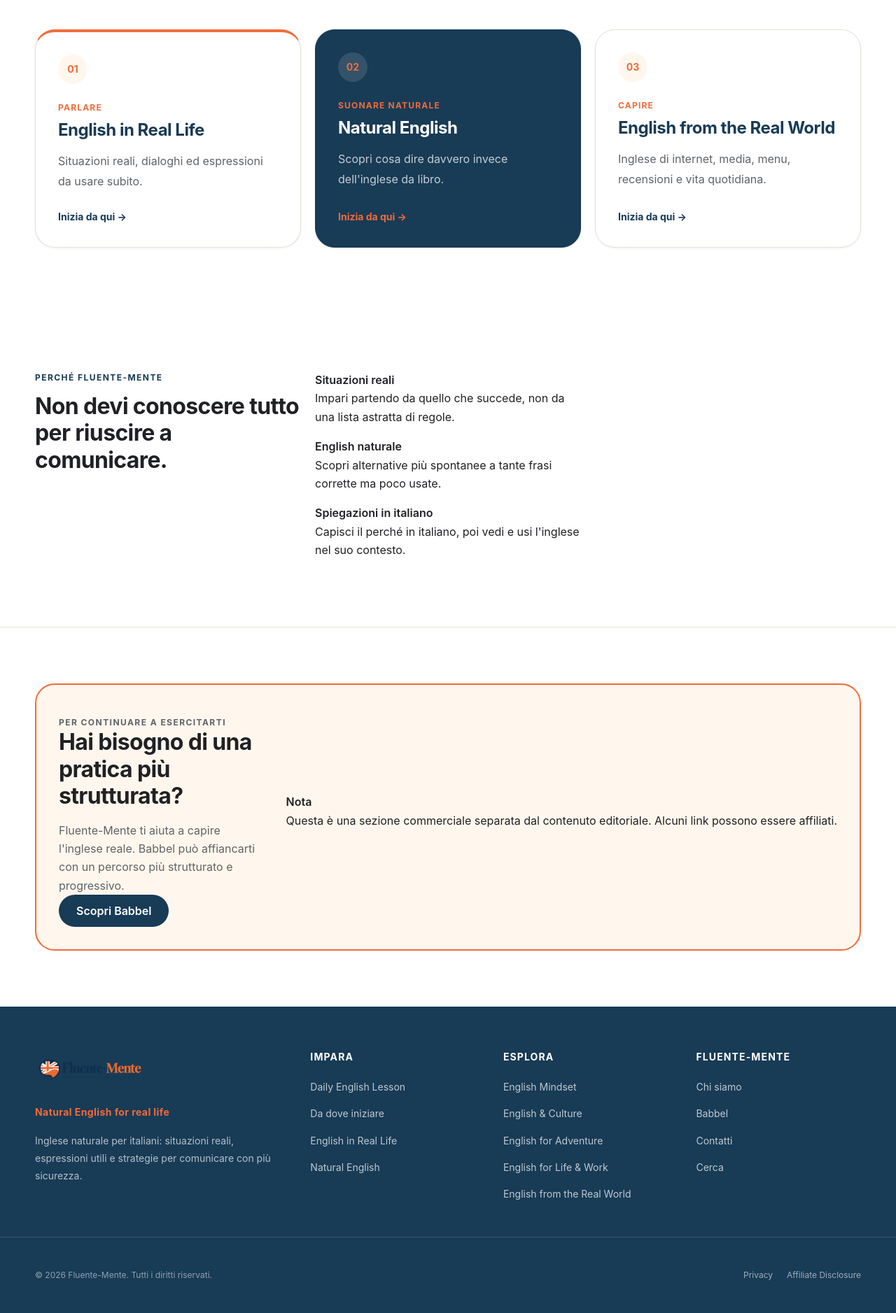
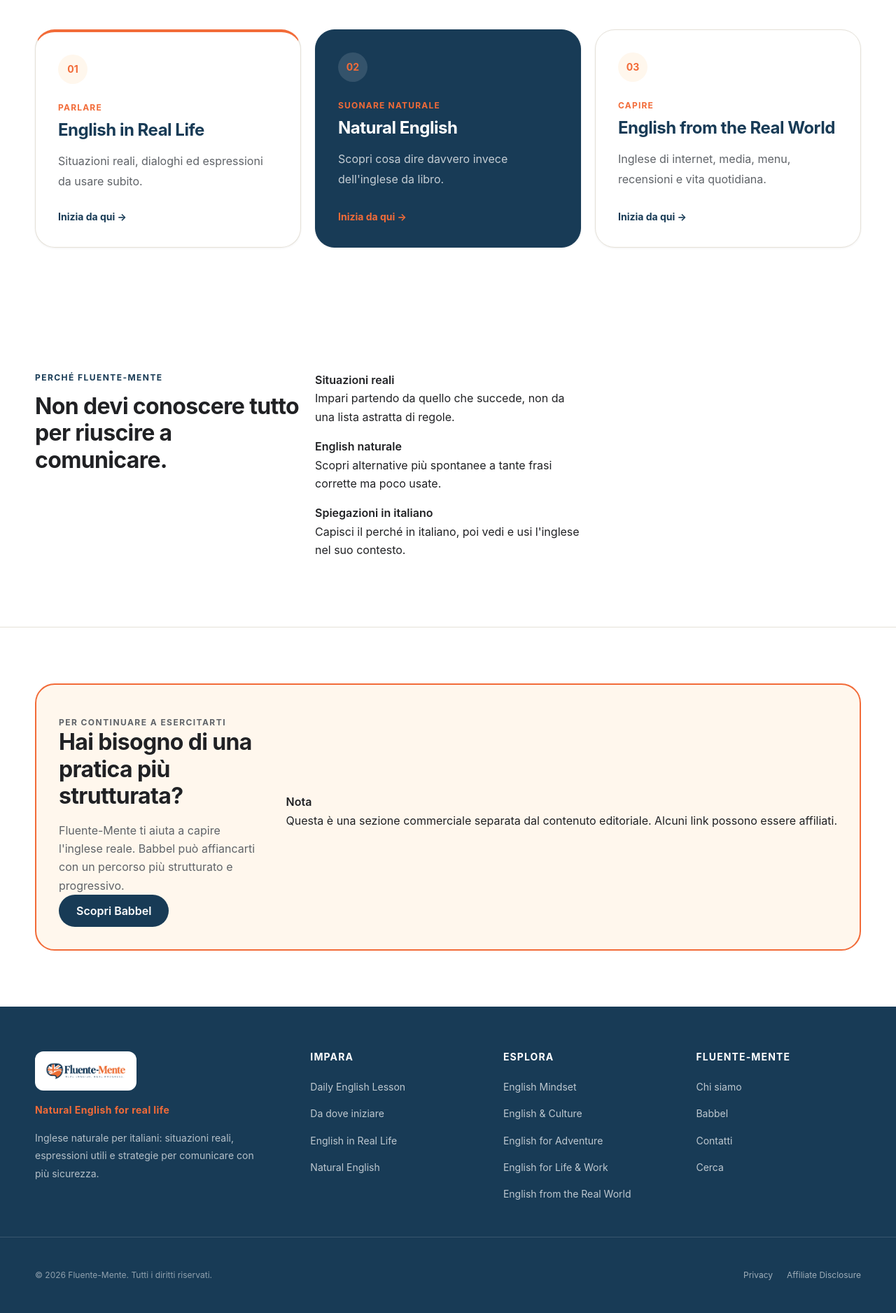
Before and after one commit to Nausica-20/Fluente-Mente, a Jekyll site: the page built from index.md, in a window 1280 px wide. Shown: the part 1455-3332 px from the top of the page at 70% size. Built offline with Jekyll 4.4.1, drawn with Linux system fonts in a browser that asks for light colours.

Commit message:
Refactor footer styles for improved layout and design

```diff
--- a/_sass/footer.scss
+++ b/_sass/footer.scss
@@ -18,7 +18,7 @@
   display: grid;
 
   grid-template-columns:
-    minmax(240px, 1.5fr)
+    minmax(220px, 1.5fr)
     repeat(3, minmax(150px, 1fr));
 
   gap: $space-10;
@@ -33,36 +33,70 @@
 // ------------------------------------------------------------
 
 .footer-brand {
-  max-width: 340px;
+  max-width: 320px;
 }
+
+
+// ------------------------------------------------------------
+// Footer logo
+// ------------------------------------------------------------
 
 .footer-logo {
   display: inline-flex;
   align-items: center;
 
-  color: $color-white;
+  padding: $space-2 $space-3;
+
+  border-radius: $radius-md;
+
+  background: $color-white;
+
   text-decoration: none;
+
+  transition:
+    transform $transition-fast,
+    box-shadow $transition-fast;
+}
+
+.footer-logo:hover {
+  transform: translateY(-1px);
+  box-shadow: $shadow-sm;
+}
+
+.footer-logo:focus-visible {
+  outline: 3px solid $brand-orange;
+  outline-offset: 3px;
 }
 
 .footer-logo img {
   display: block;
 
   width: auto;
-  height: 52px;
+  height: 40px;
 
-  max-width: 190px;
+  max-width: 155px;
 
   object-fit: contain;
 }
 
+
+// ------------------------------------------------------------
+// Fallback site name
+// ------------------------------------------------------------
+
 .footer-site-name {
-  color: $color-white;
+  color: $brand-navy;
 
-  font-size: $font-size-2xl;
+  font-size: $font-size-xl;
   font-weight: $font-weight-bold;
 
   text-decoration: none;
 }
+
+
+// ------------------------------------------------------------
+// Footer brand text
+// ------------------------------------------------------------
 
 .footer-tagline {
   margin: $space-4 0 0;
@@ -86,7 +120,7 @@
 
 
 // ------------------------------------------------------------
-// Columns
+// Footer columns
 // ------------------------------------------------------------
 
 .footer-column {
@@ -107,7 +141,7 @@
 
 
 // ------------------------------------------------------------
-// Links
+// Footer links
 // ------------------------------------------------------------
 
 .footer-links {
@@ -143,18 +177,20 @@
 
 .footer-links a:hover {
   color: $brand-orange;
+
   transform: translateX(2px);
 }
 
 .footer-links a:focus-visible {
   outline: 3px solid $brand-orange;
   outline-offset: 3px;
+
   border-radius: $radius-sm;
 }
 
 
 // ------------------------------------------------------------
-// Bottom
+// Footer bottom
 // ------------------------------------------------------------
 
 .footer-bottom {
@@ -204,12 +240,13 @@
 .footer-legal a:focus-visible {
   outline: 3px solid $brand-orange;
   outline-offset: 3px;
+
   border-radius: $radius-sm;
 }
 
 
 // ------------------------------------------------------------
-// Responsive — Tablet
+// Tablet
 // ------------------------------------------------------------
 
 @media (max-width: $breakpoint-lg) {
@@ -222,13 +259,14 @@
 
   .footer-brand {
     grid-column: 1 / -1;
+
     max-width: 560px;
   }
 }
 
 
 // ------------------------------------------------------------
-// Responsive — Mobile
+// Mobile
 // ------------------------------------------------------------
 
 @media (max-width: $breakpoint-md) {
@@ -254,7 +292,7 @@
 
 
 // ------------------------------------------------------------
-// Responsive — Small mobile
+// Small mobile
 // ------------------------------------------------------------
 
 @media (max-width: $breakpoint-sm) {
@@ -267,9 +305,13 @@
     grid-column: auto;
   }
 
+  .footer-logo {
+    padding: $space-2 $space-3;
+  }
+
   .footer-logo img {
-    height: 48px;
-    max-width: 180px;
+    height: 36px;
+    max-width: 145px;
   }
 
   .footer-bottom-inner {
```
